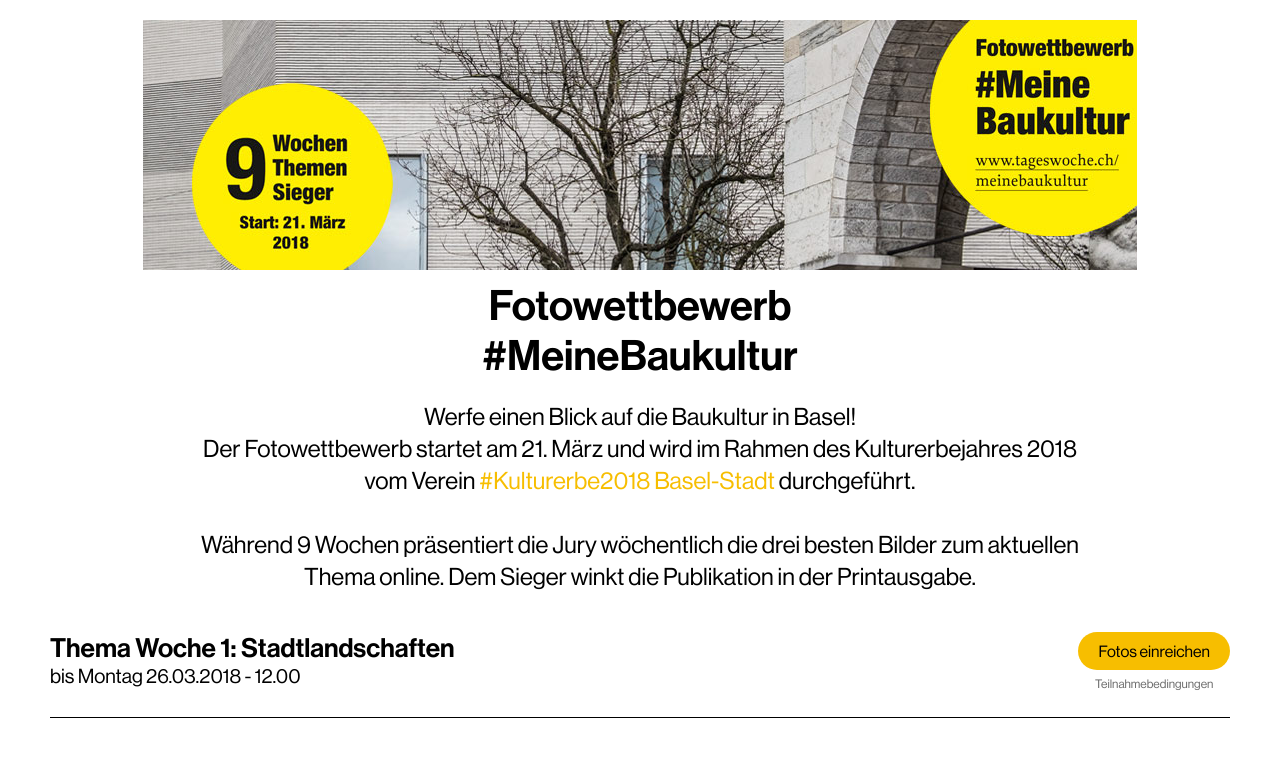
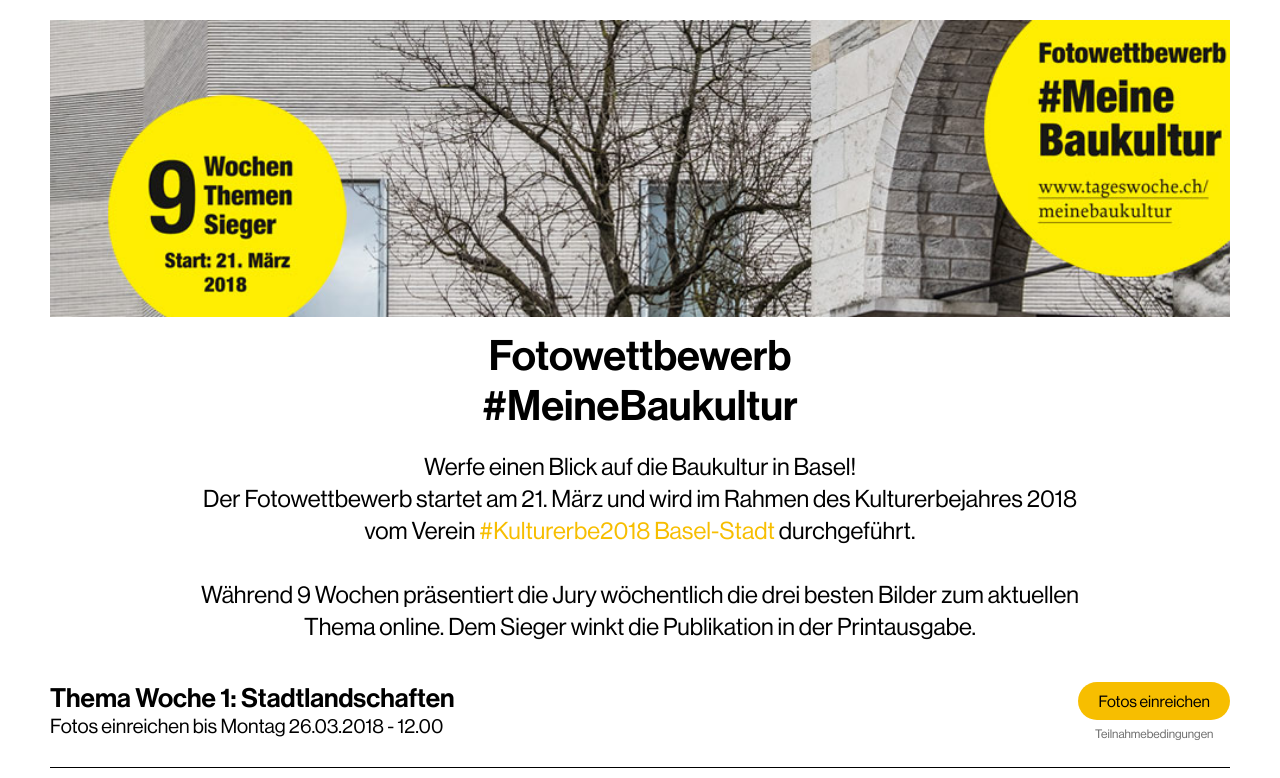
Before and after one commit to TagesWoche/kulturerbejahr2018, a website built with webpack: page src/index.html in a window 1280 px wide. Shown: the part 88-866 px from the top of the page. Before the commit the page ends 836 px from the top, so only its background shows below. Built offline with nearby package versions, Linux system fonts and the light colour scheme; what riot would draw is missing.

Commit message:
last changes for sö costumer

```diff
--- a/src/index.html
+++ b/src/index.html
@@ -39,7 +39,7 @@
 
                 <h1 class="site-title">
                     <a href="https://www.kulturerbe2018.ch" target="_blank" rel="home">
-                        <img src="/images/logo.png">
+                        <img src="images/logo.png">
                     </a>
                 </h1>
 
@@ -66,7 +66,8 @@
 
 <!-- Logo, Titel & Einleitung -->
   <article class="intro">
-    <div id="banner"></div>
+    <img src="images/banner-web.jpg" id="bannerweb">
+    <!--<img src="images/banner-mobile.jpg" id="bannermobile">-->
     <h1>Fotowettbewerb<br/>#MeineBaukultur</h1>
     <h2>Werfe einen Blick auf die Baukultur in Basel!<br/>Der Fotowettbewerb startet am 21. März und wird im Rahmen des Kulturerbejahres 2018 vom Verein <a href="https://www.kulturerbe2018.ch/basel-stadt" target="_blank">#Kulturerbe2018 Basel-Stadt</a> durchgeführt.<br/><br/>Während 9 Wochen präsentiert die Jury wöchentlich die drei besten Bilder zum aktuellen Thema online. Dem Sieger winkt die Publikation in der Printausgabe.
         <br> <br>
@@ -84,7 +85,7 @@
         </div>
 
 
-        Thema Woche 1: Stadtlandschaften<br><span class="date"> bis Montag 26.03.2018 - 12.00</span>
+        Thema Woche 1: Stadtlandschaften<br><span class="date"> Fotos einreichen bis Montag 26.03.2018 - 12.00</span>
 
 
     </h3>
--- a/src/styles/index.scss
+++ b/src/styles/index.scss
@@ -130,6 +130,19 @@
   }
 }
 
+#bannerweb {
+    width:100%;
+}
+/*
+#bannermobile {
+    width:100%;
+    display:block;
+    @include breakpoint($breakpoint--m) {
+        display:none;
+
+  }
+}
+
 #banner {
   background:url("../images/banner-mobile.jpg") no-repeat;
     display:block;
@@ -141,11 +154,15 @@
   @include breakpoint($breakpoint--m) {
       background-image:url("../images/banner-web.jpg");
       height:250px;
-      width:994px;
+      width:1180px;
+
+  }
+    @include breakpoint($breakpoint--l) {
+      height:297px;
 
   }
 }
-
+*/
 fotimat-overview figcaption > strong {
     display:block;
 }
```
